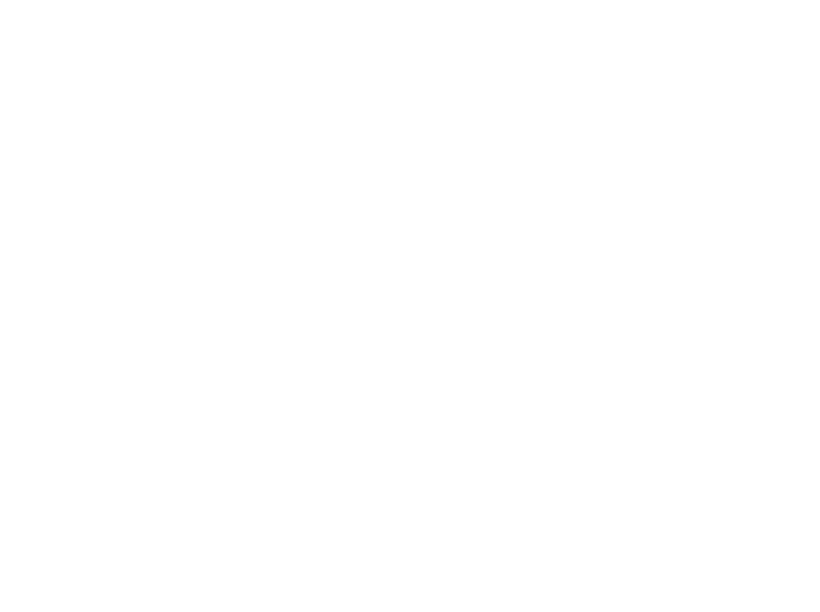
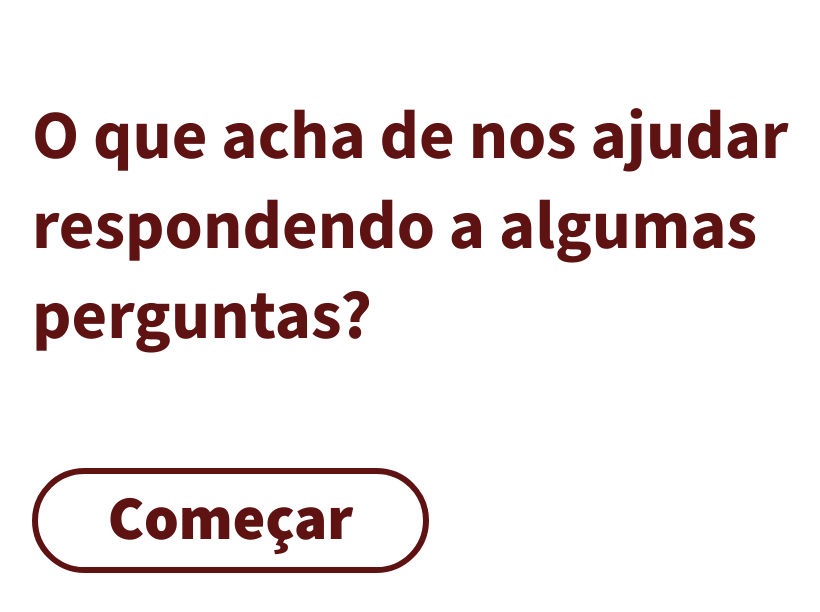
Before and after one commit to luizfilipezs/feedback, a website: page index.html in a window 1280 px wide. Shown: the whole page, without its empty margins (160-980 px from the left). Drawn offline with Linux system fonts and the light colour scheme.

Commit message:
Update index.html

```diff
--- a/index.html
+++ b/index.html
@@ -9,7 +9,7 @@
    <script type="text/javascript" src="js/jquery-3.3.1.min.js"></script>
   </head>
   <body>
-    <div class="wrapper">
+    <div class="wrapper" style="display:block">
       <h1>O que acha de nos ajudar respondendo a algumas perguntas?</h1>
       <div class="interactive-button" style="width: 6em">Começar</div>
     </div>
```
